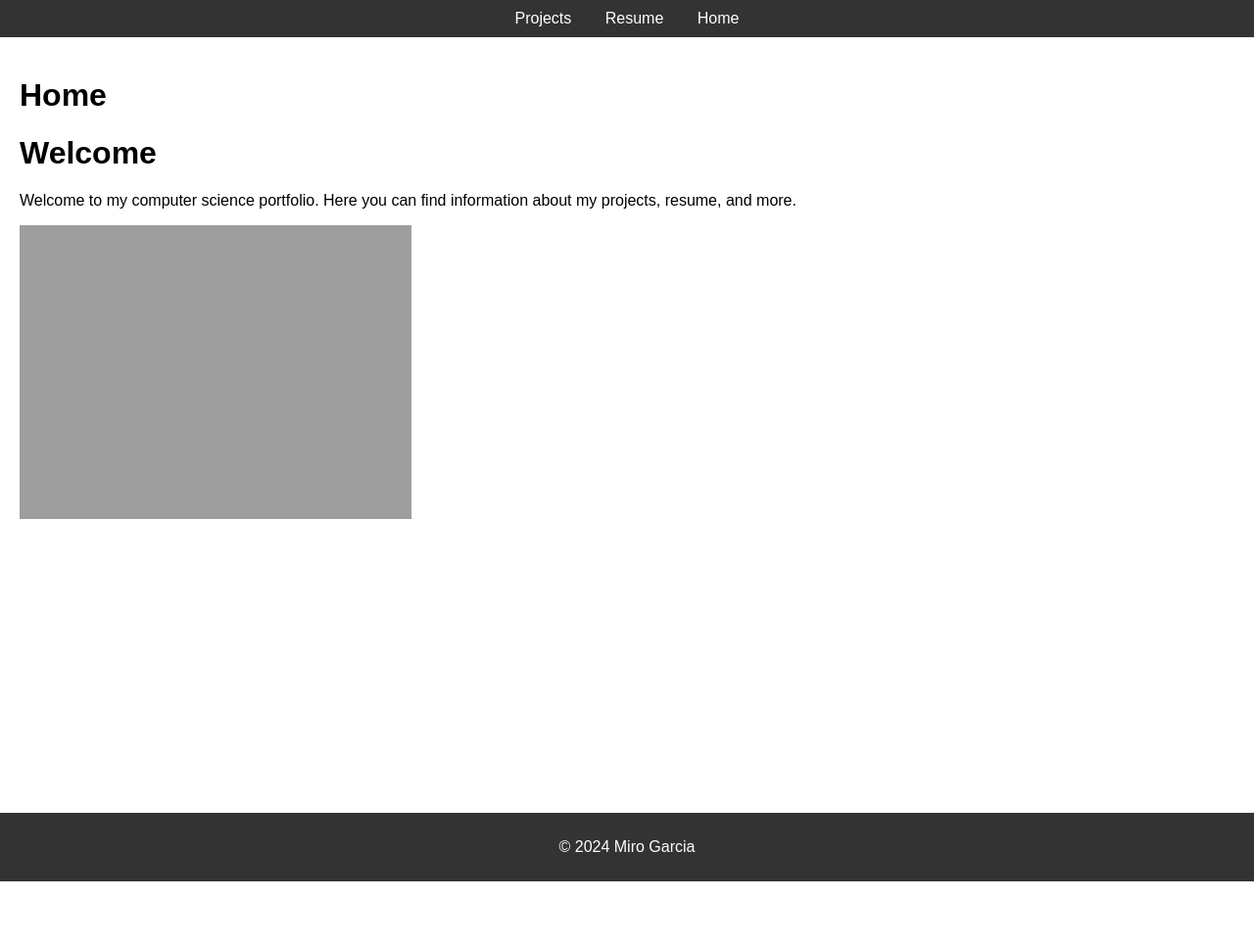
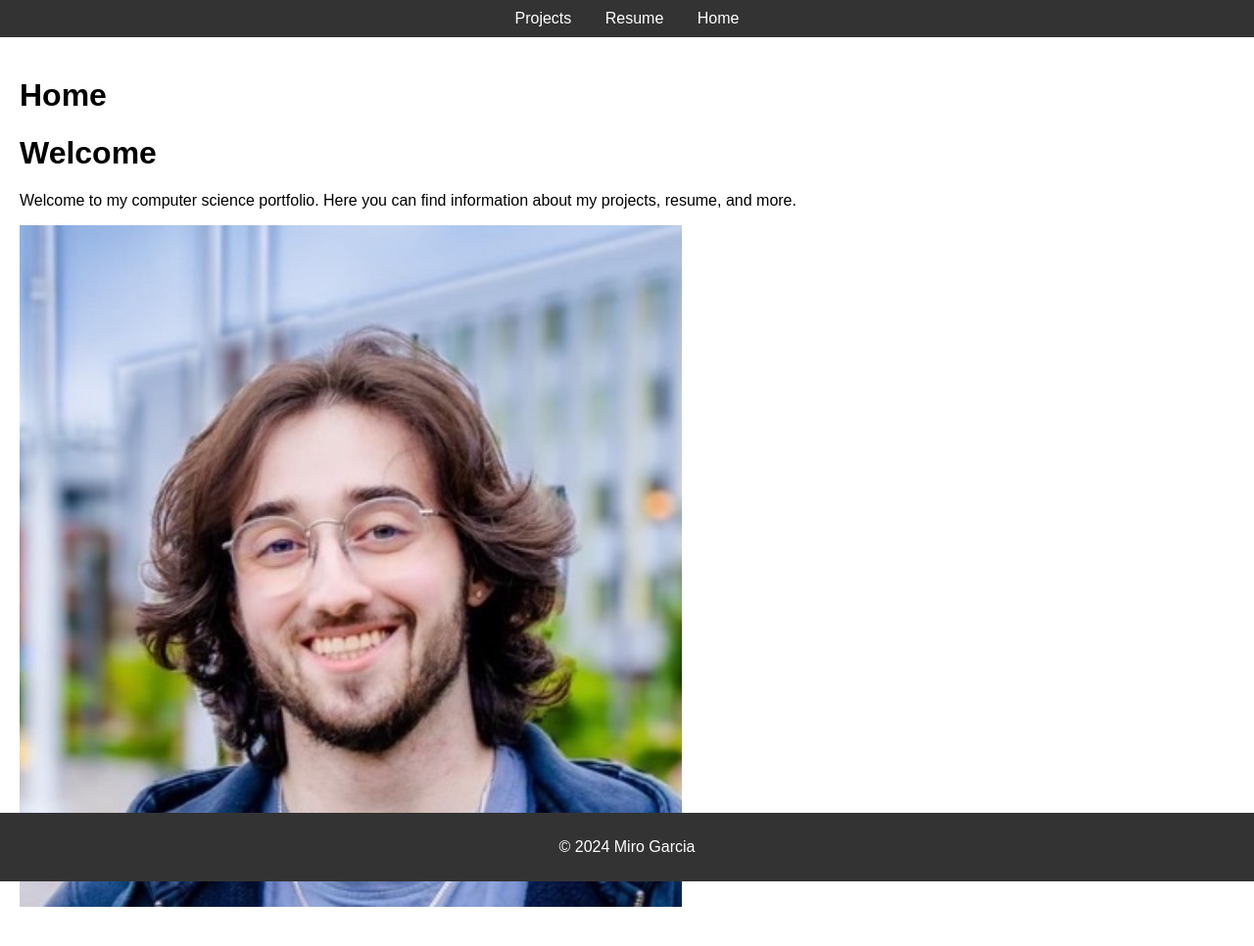
Before and after one commit to miropg/personal-website, a Jekyll site: the page built from index.md, in a window 1280 px wide. Shown: the whole page at 98% size. Built offline with Jekyll 4.4.1, drawn with Linux system fonts in a browser that asks for light colours; before the commit the page ends 900 px from its top, so only the background shows below that.

Commit message:
Update index.md

```diff
--- a/index.md
+++ b/index.md
@@ -8,4 +8,4 @@ nav_order: 1
 
 Welcome to my computer science portfolio. Here you can find information about my projects, resume, and more.
 
-![Profile Photo]({{ site.baseurl }}/assets/images/IMG_1532,updated.jpg)
+![Profile Photo]({{ site.baseurl }}/assets/images/IMG_1532.jpg)
```
